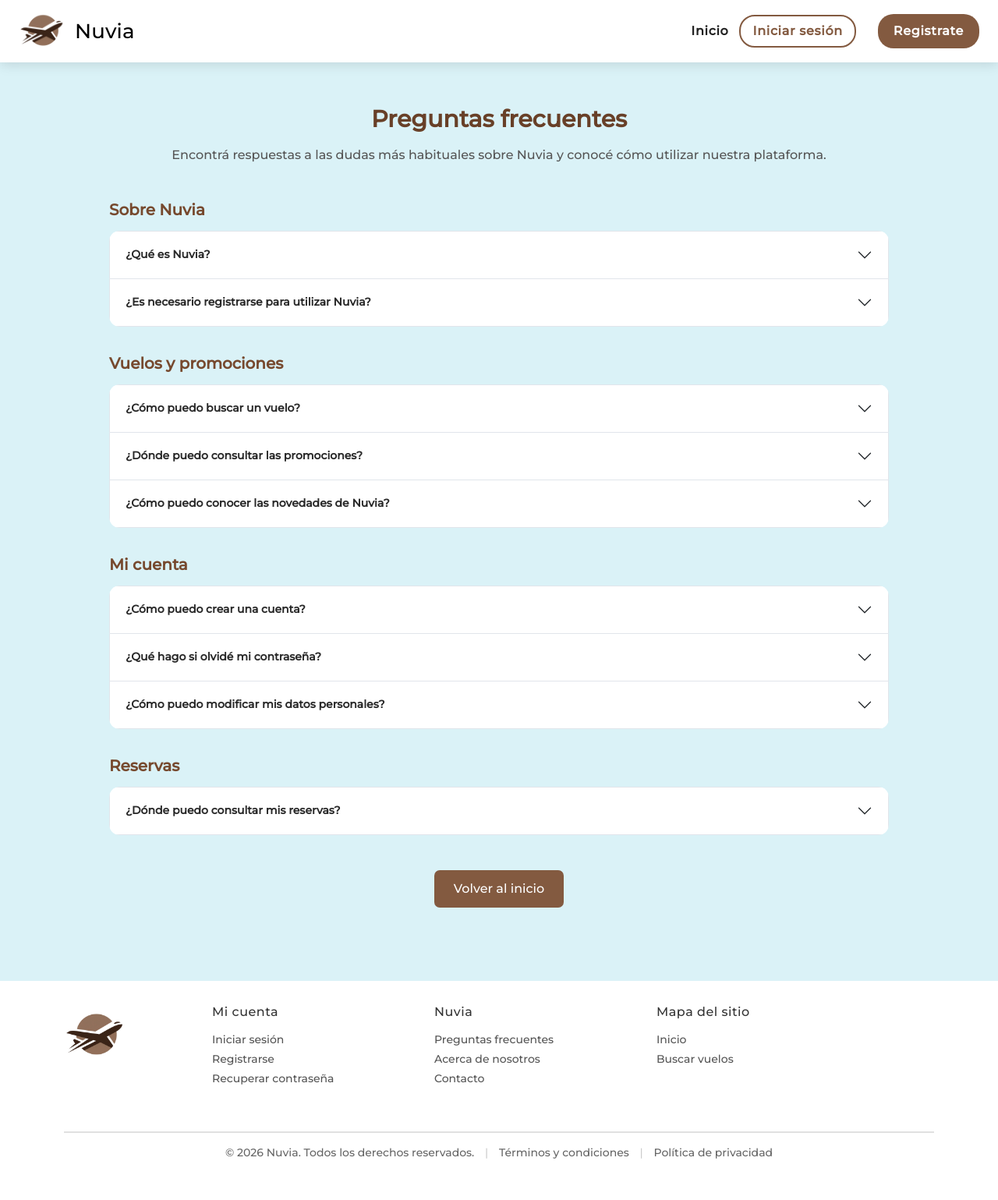
After one commit to sofiabtt/PaginaWeb, a PHP site: page /preguntasFrecuentes.php in a window 1280 px wide. The commit adds this page. Shown: the whole page at 78% size. Run offline with PHP 8.4, Linux system fonts and the light colour scheme.

Commit message:
agrega pagina de preguntas frecuentes

```diff
--- a/admin/perfilAdmin.php
+++ b/admin/perfilAdmin.php
@@ -389,7 +389,7 @@ $admin = obtenerUsuario($conexion, $codAdmin);
 
     </main>
 
-    <?php include"/includes/footer.php"; ?>
+    <?php include __DIR__ . '/../includes/footer.php'; ?>
 
     <script src="<?= htmlspecialchars(urlApp('js/bootstrap.bundle.min.js'), ENT_QUOTES, 'UTF-8') ?>"></script>
 
--- a/ceo/ceo.php
+++ b/ceo/ceo.php
@@ -88,6 +88,8 @@ $resultadoProximosVuelos = obtenerProximosVuelos($conexion,$codAerolinea);
         rel="stylesheet"
         href="../css/estilosAdmin.css"
     >
+
+    <link rel="stylesheet" href="../css/tablasResponsive.css">
 
     <link rel="stylesheet" href="../css/navbar.css">
 
--- a/css/footer.css
+++ b/css/footer.css
@@ -42,6 +42,14 @@
 .footer-columna a:hover {
     color: #835a40;
     text-decoration: underline;
+}
+
+.footer-columna h3 {
+    font-size: 16px;
+    font-weight: 500;
+    margin-bottom: 8px;
+    color: #333;
+    letter-spacing: 0.5px;
 }
 
 .footer-columna h4 {
--- /dev/null
+++ b/css/preguntasFrecuentes.css
@@ -0,0 +1,146 @@
+* {
+    box-sizing: border-box;
+}
+
+body {
+    background-color: #daf2f7;
+    font-family: 'Montserrat', sans-serif;
+}
+
+.contenedor-preguntas {
+    width: 100%;
+    max-width: 1050px;
+    margin: 0 auto;
+    padding: 55px 25px 70px;
+    flex: 1;
+}
+
+.encabezado-preguntas {
+    text-align: center;
+    margin-bottom: 45px;
+}
+
+.encabezado-preguntas h1 {
+    color: #684028;
+    font-size: 30px;
+    font-weight: 600;
+    margin-bottom: 15px;
+}
+
+.encabezado-preguntas p {
+    color: #555;
+    font-size: 16px;
+    line-height: 1.6;
+}
+
+.seccion-preguntas h2 {
+    color: #76492e;
+    font-size: 20px;
+    font-weight: 600;
+    margin: 35px 0 15px;
+}
+
+.accordion {
+    border-radius: 14px;
+    overflow: hidden;
+}
+
+.accordion-item {
+    border: 1px solid #e1e5eb;
+}
+
+.accordion-button {
+    color: #292929;
+    font-size: 14px;
+    font-weight: 600;
+    padding: 20px;
+    background-color: #fff;
+}
+
+.accordion-button:not(.collapsed) {
+    color: #835a40;
+    background-color: #f0f4f9;
+    box-shadow: none;
+}
+
+.accordion-button:focus {
+    box-shadow: none;
+    border-color: #d5dce5;
+}
+
+.accordion-body {
+    color: #555;
+    font-size: 15px;
+    line-height: 1.7;
+    padding: 20px;
+    background-color: #fff;
+}
+
+.volver-inicio {
+    text-align: center;
+    margin-top: 45px;
+}
+
+.volver-inicio a {
+    display: inline-block;
+    background-color: #835a40;
+    color: white;
+    text-decoration: none;
+    padding: 12px 25px;
+    border-radius: 7px;
+    transition: background-color 0.2s;
+}
+
+.volver-inicio a:hover {
+    background-color: #b1917d;
+}
+
+/* Accesibilidad: navegación mediante teclado */
+
+a:focus-visible,
+button:focus-visible {
+    outline: 3px solid #7a482b;
+    outline-offset: 4px;
+}
+
+/* Evita que el foco quede oculto detrás de otros elementos */
+.accordion-button:focus {
+    outline: 3px solid #7a482b !important;
+    outline-offset: -3px;
+    box-shadow: 0 0 0 3px rgba(122, 72, 43, 0.25) !important;
+    position: relative;
+    z-index: 2;
+}
+
+@media (max-width: 576px) {
+    .contenedor-preguntas {
+        padding: 35px 16px 50px;
+    }
+
+    .encabezado-preguntas h1 {
+        font-size: 20px;
+    }
+
+    .encabezado-preguntas p {
+        font-size: 12px;
+    }
+
+    .seccion-preguntas h2 {
+        font-size: 17px;
+        margin-top: 27px;
+    }
+
+    .accordion-button {
+        font-size: 12px;
+        padding: 16px;
+    }
+
+    .accordion-body {
+        font-size: 12px;
+        padding: 16px;
+    }
+
+    .volver-inicio {
+        font-size: 14px;
+    }
+}
--- a/includes/footer.php
+++ b/includes/footer.php
@@ -92,7 +92,7 @@ $tipoUsuario = $_SESSION["tipoUsuario"] ?? null;
                 <ul>
 
                     <li>
-                        <a href="#">
+                        <a href="<?= htmlspecialchars(urlApp('preguntasFrecuentes.php'), ENT_QUOTES, 'UTF-8') ?>">
                             Preguntas frecuentes
                         </a>
                     </li>
--- /dev/null
+++ b/preguntasFrecuentes.php
@@ -0,0 +1,214 @@
+<?php require_once __DIR__ . "/php/conexionBD.php"; ?>
+
+<!DOCTYPE html>
+<html lang="es">
+
+<head>
+    <meta charset="UTF-8">
+    <meta name="viewport" content="width=device-width, initial-scale=1.0">
+
+    <title>Preguntas frecuentes | Nuvia</title>
+
+    <link rel="icon" type="image/png" href="<?= htmlspecialchars(urlApp('imagenes/logo.png'), ENT_QUOTES, 'UTF-8') ?>">
+    <link rel="stylesheet" href="<?= htmlspecialchars(urlApp('css/bootstrap.min.css'), ENT_QUOTES, 'UTF-8') ?>">
+    <link rel="stylesheet" href="<?= htmlspecialchars(urlApp('css/navbar.css'), ENT_QUOTES, 'UTF-8') ?>">
+    <link rel="stylesheet" href="<?= htmlspecialchars(urlApp('css/footer.css'), ENT_QUOTES, 'UTF-8') ?>">
+    <link rel="stylesheet" href="<?= htmlspecialchars(urlApp('css/preguntasFrecuentes.css'), ENT_QUOTES, 'UTF-8') ?>">
+</head>
+
+<body>
+
+    <?php include __DIR__ . "/includes/navbar.php"; ?>
+
+    <main class="contenedor-preguntas">
+
+        <section class="encabezado-preguntas">
+            <h1>Preguntas frecuentes</h1>
+            <p>
+                Encontrá respuestas a las dudas más habituales sobre Nuvia
+                y conocé cómo utilizar nuestra plataforma.
+            </p>
+        </section>
+
+        <section class="seccion-preguntas">
+
+            <h2>Sobre Nuvia</h2>
+
+            <div class="accordion" id="preguntasNuvia">
+
+                <div class="accordion-item">
+                    <h3 class="accordion-header">
+                        <button class="accordion-button collapsed" type="button" data-bs-toggle="collapse" data-bs-target="#pregunta1" aria-expanded="false" aria-controls="pregunta1">
+                            ¿Qué es Nuvia?
+                        </button>
+                    </h3>
+                    <div id="pregunta1" class="accordion-collapse collapse" data-bs-parent="#preguntasNuvia">
+                        <div class="accordion-body">
+                            Nuvia es una plataforma web que permite consultar
+                            vuelos, explorar destinos y realizar reservas
+                            de manera sencilla.
+                        </div>
+                    </div>
+                </div>
+
+                <div class="accordion-item">
+                    <h3 class="accordion-header">
+                        <button class="accordion-button collapsed" type="button" data-bs-toggle="collapse" data-bs-target="#pregunta2" aria-expanded="false" aria-controls="pregunta2">
+                            ¿Es necesario registrarse para utilizar Nuvia?
+                        </button>
+                    </h3>
+                    <div id="pregunta2" class="accordion-collapse collapse" data-bs-parent="#preguntasNuvia">
+                        <div class="accordion-body">
+                            No es necesario contar con una cuenta para visitar
+                            el sitio y consultar sus secciones públicas.
+                            Para acceder a las funcionalidades destinadas a
+                            usuarios registrados, es necesario crear una cuenta
+                            e iniciar sesión.
+                        </div>
+                    </div>
+                </div>
+
+            </div>
+
+            <h2>Vuelos y promociones</h2>
+
+            <div class="accordion" id="preguntasVuelos">
+
+                <div class="accordion-item">
+                    <h3 class="accordion-header">
+                        <button class="accordion-button collapsed" type="button" data-bs-toggle="collapse" data-bs-target="#pregunta3" aria-expanded="false" aria-controls="pregunta3">
+                            ¿Cómo puedo buscar un vuelo?
+                        </button>
+                    </h3>
+                    <div id="pregunta3" class="accordion-collapse collapse" data-bs-parent="#preguntasVuelos">
+                        <div class="accordion-body">
+                            Desde la página principal podés utilizar el buscador
+                            de vuelos. Allí deberás indicar el origen, el destino,
+                            la fecha del viaje de ida y vuelta, según corresponda.
+                            Una vez realizada la búsqueda, accederás a una página de
+                            resultados donde podrás consultar los vuelos encontrados
+                            y aplicar filtros según tus preferencias.
+                        </div>
+                    </div>
+                </div>
+
+                <div class="accordion-item">
+                    <h3 class="accordion-header">
+                        <button class="accordion-button collapsed" type="button" data-bs-toggle="collapse" data-bs-target="#pregunta4" aria-expanded="false" aria-controls="pregunta4">
+                            ¿Dónde puedo consultar las promociones?
+                        </button>
+                    </h3>
+                    <div id="pregunta4" class="accordion-collapse collapse" data-bs-parent="#preguntasVuelos">
+                        <div class="accordion-body">
+                            Podés ingresar a la sección de Promociones para
+                            conocer las ofertas publicadas y consultar la
+                            información correspondiente a cada una.
+                        </div>
+                    </div>
+                </div>
+
+                <div class="accordion-item">
+                    <h3 class="accordion-header">
+                        <button class="accordion-button collapsed" type="button" data-bs-toggle="collapse" data-bs-target="#pregunta5" aria-expanded="false" aria-controls="pregunta5">
+                            ¿Cómo puedo conocer las novedades de Nuvia?
+                        </button>
+                    </h3>
+                    <div id="pregunta5" class="accordion-collapse collapse" data-bs-parent="#preguntasVuelos">
+                        <div class="accordion-body">
+                            En la sección de Novedades podés consultar las
+                            publicaciones e información relevante que se
+                            comparte en la plataforma.
+                        </div>
+                    </div>
+                </div>
+
+            </div>
+
+            <h2>Mi cuenta</h2>
+
+            <div class="accordion" id="preguntasCuenta">
+
+                <div class="accordion-item">
+                    <h3 class="accordion-header">
+                        <button class="accordion-button collapsed" type="button" data-bs-toggle="collapse" data-bs-target="#pregunta6" aria-expanded="false" aria-controls="pregunta6">
+                            ¿Cómo puedo crear una cuenta?
+                        </button>
+                    </h3>
+                    <div id="pregunta6" class="accordion-collapse collapse" data-bs-parent="#preguntasCuenta">
+                        <div class="accordion-body">
+                            Podés registrarte desde la opción de Registrarse,
+                            completando el formulario con los datos solicitados.
+                            Luego deberás realizar la verificación de tu
+                            dirección de correo electrónico.
+                        </div>
+                    </div>
+                </div>
+
+                <div class="accordion-item">
+                    <h3 class="accordion-header">
+                        <button class="accordion-button collapsed" type="button" data-bs-toggle="collapse" data-bs-target="#pregunta7" aria-expanded="false" aria-controls="pregunta7">
+                            ¿Qué hago si olvidé mi contraseña?
+                        </button>
+                    </h3>
+                    <div id="pregunta7" class="accordion-collapse collapse" data-bs-parent="#preguntasCuenta">
+                        <div class="accordion-body">
+                            Si no recordás tu contraseña, podés consultar las
+                            opciones disponibles en la sección de inicio de
+                            sesión para recuperar el acceso a tu cuenta.
+                        </div>
+                    </div>
+                </div>
+
+                <div class="accordion-item">
+                    <h3 class="accordion-header">
+                        <button class="accordion-button collapsed" type="button" data-bs-toggle="collapse" data-bs-target="#pregunta8" aria-expanded="false" aria-controls="pregunta8">
+                            ¿Cómo puedo modificar mis datos personales?
+                        </button>
+                    </h3>
+                    <div id="pregunta8" class="accordion-collapse collapse" data-bs-parent="#preguntasCuenta">
+                        <div class="accordion-body">
+                            Si tenés una cuenta registrada, podés ingresar
+                            a tu perfil para consultar y modificar los datos
+                            personales que permite gestionar el sistema.
+                        </div>
+                    </div>
+                </div>
+
+            </div>
+
+            <h2>Reservas</h2>
+
+            <div class="accordion" id="preguntasReservas">
+
+                <div class="accordion-item">
+                    <h3 class="accordion-header">
+                        <button class="accordion-button collapsed" type="button" data-bs-toggle="collapse" data-bs-target="#pregunta9" aria-expanded="false" aria-controls="pregunta9">
+                            ¿Dónde puedo consultar mis reservas?
+                        </button>
+                    </h3>
+                    <div id="pregunta9" class="accordion-collapse collapse" data-bs-parent="#preguntasReservas">
+                        <div class="accordion-body">
+                            Los usuarios registrados pueden acceder a la sección
+                            correspondiente a sus reservas desde su cuenta,
+                            donde se presenta la información disponible
+                            sobre sus operaciones.
+                        </div>
+                    </div>
+                </div>
+
+            </div>
+
+        </section>
+
+        <div class="volver-inicio">
+            <a href="/index.php">Volver al inicio</a>
+        </div>
+
+    </main>
+
+    <?php include __DIR__ . "/includes/footer.php"; ?>
+
+    <script src="<?= htmlspecialchars(urlApp('js/bootstrap.bundle.min.js'), ENT_QUOTES, 'UTF-8') ?>"></script>
+
+</body>
+</html>
```
